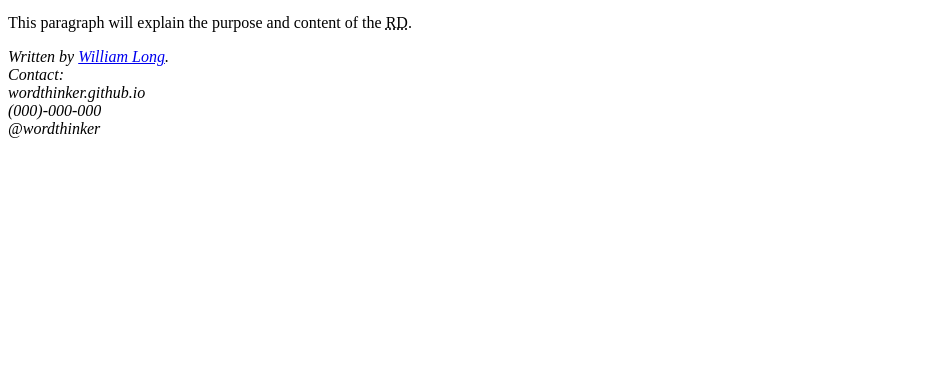
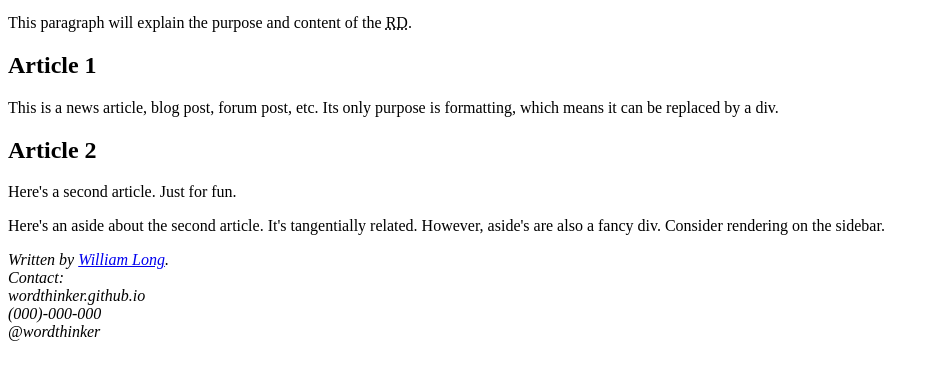
Before and after one commit to wordthinker/wordthinker.github.io, a plain HTML site: page refdoc.html in a window 1280 px wide. Shown: the part 147-526 px from the top of the page, without its empty margins (0-934 px from the left). Drawn offline with Linux system fonts and the light colour scheme.

Commit message:
Added articles and an aside.

```diff
--- a/refdoc.html
+++ b/refdoc.html
@@ -15,6 +15,27 @@
             This paragraph will explain the purpose and content of the <abbr title="Reference Document">RD</abbr>.
 
         </p>
+        <article>
+            <h2>Article 1</h2>
+            <p>
+                This is a news article, blog post, forum post, etc.
+                Its only purpose is formatting, which means it can be replaced by a div.
+            </p>
+        </article>
+        <article>
+            <h2>Article 2</h2>
+            <p>
+                Here's a second article. Just for fun.
+            </p>
+            <aside>
+                <p>
+                    Here's an aside about the second article.
+                    It's tangentially related.
+                    However, aside's are also a fancy div.
+                    Consider rendering on the sidebar.
+                </p>
+            </aside>
+        </article>
         <!-- Main Content -->
     </main>
     <footer>
```
